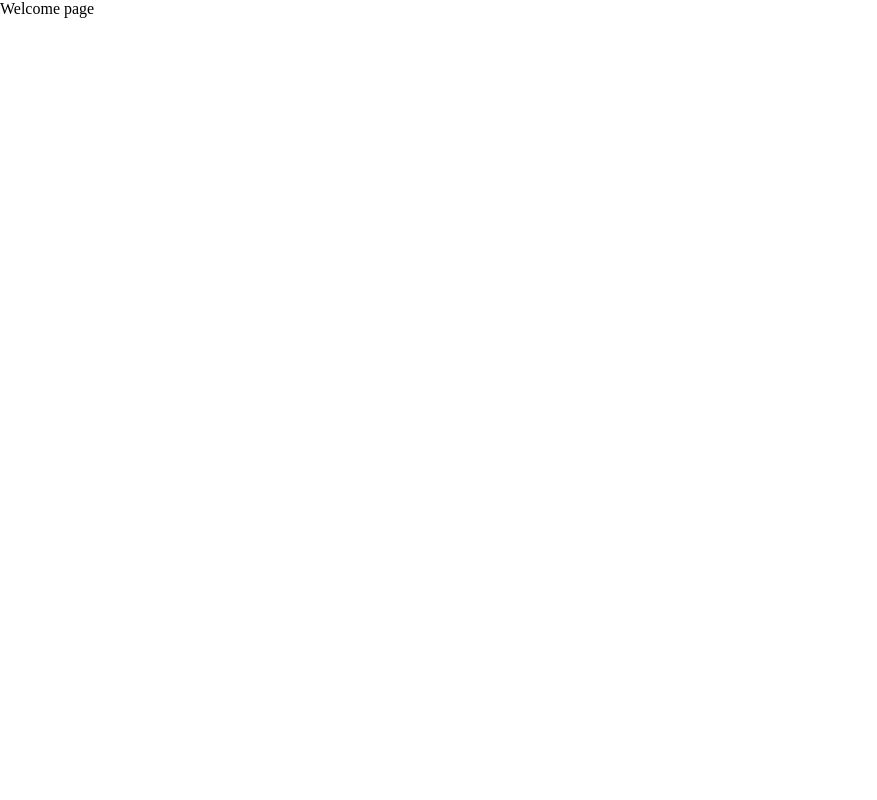
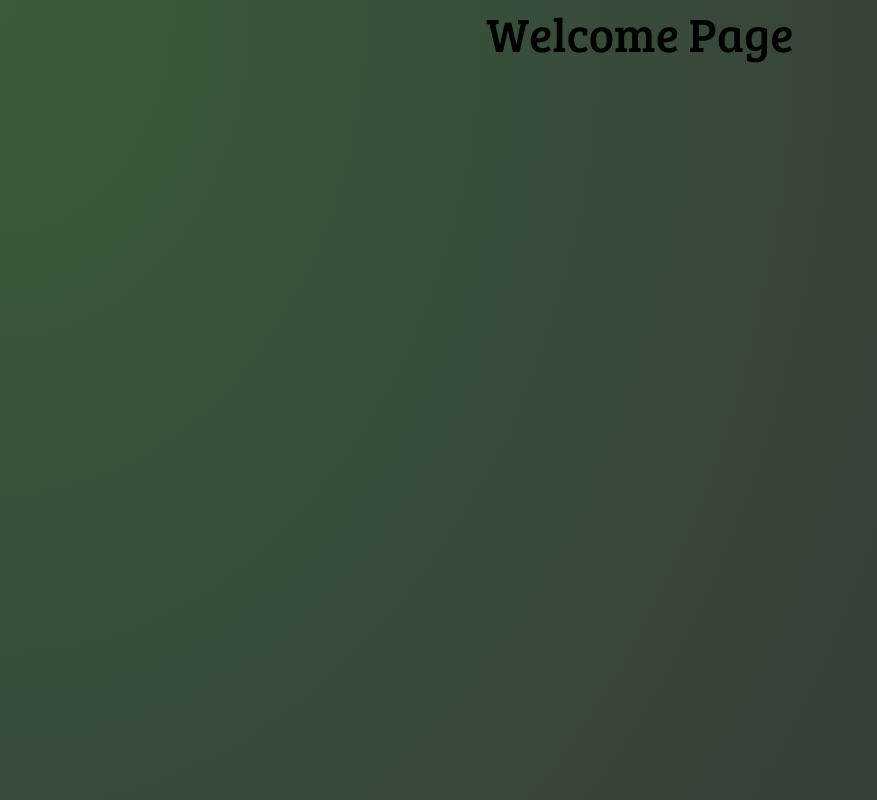
Before and after one commit to WebProjectsGH/seven-wonders, a React (Create React App) app: page /#/ in a window 1280 px wide. Shown: the whole page, without its empty margins (0-877 px from the left). Built offline with nearby package versions, Linux system fonts and the light colour scheme.

Commit message:
add page and typography components

```diff
--- a/src/app.css
+++ b/src/app.css
@@ -1,9 +1,23 @@
+@import url("https://fonts.googleapis.com/css2?family=Bree+Serif&display=swap");
+
+html {
+    font-size: 16px;
+}
+
+#root {
+    height: 100vh;
+}
+
 * {
     margin: 0;
     padding: 0;
     box-sizing: border-box;
 }
 
-#root {
-    height: 100vh;
+/* temp */
+.goldenText {
+    font-size: 3rem; /* 48px */
+    background-clip: text;
+    color: transparent;
+    background-image: linear-gradient(#b9b18e 50%, #7e7961 50%);
 }
--- a/src/app.routes.tsx
+++ b/src/app.routes.tsx
@@ -1,17 +1,17 @@
 import React, { FC, lazy } from "react";
 import { Navigate, Route, Routes } from "react-router-dom";
-import SuspenseWrapper from "./shared/utils/suspense-wrapper";
+import CSuspenseWrapper from "./shared/utils/c.suspense-wrapper";
 
 // ===== PAGES =====
-import WelcomePage from "./pages/welcome";
+import CWelcomePage from "./pages/welcome";
 // ===== LAZY PAGES =====
 const LazyPAge = lazy(() => import("./pages/lazy"));
 
 const AppRoutes: FC = () => {
     return (
         <Routes>
-            <Route path="/" element={<WelcomePage />} />
-            <Route path="/create-game" element={<SuspenseWrapper element={LazyPAge} />} />
+            <Route path="/" element={<CWelcomePage />} />
+            <Route path="/create-game" element={<CSuspenseWrapper element={LazyPAge} />} />
 
             {/*DEFAULT*/}
             <Route path="*" element={<Navigate to="/" />} />
--- a/src/app.tsx
+++ b/src/app.tsx
@@ -1,6 +1,6 @@
 import React from "react";
 import "./app.css";
-import ErrorBoundary from "./shared/utils/error-boundary";
+import CErrorBoundary from "./shared/utils/c.error-boundary";
 import { HashRouter as Router } from "react-router-dom";
 import { Store, StoreProvider } from "./store";
 import AppRoutes from "./app.routes";
@@ -9,13 +9,13 @@ const store = new Store();
 
 function App() {
     return (
-        <ErrorBoundary>
+        <CErrorBoundary>
             <StoreProvider value={store}>
                 <Router>
                     <AppRoutes />
                 </Router>
             </StoreProvider>
-        </ErrorBoundary>
+        </CErrorBoundary>
     );
 }
 
--- a/src/pages/welcome/index.tsx
+++ b/src/pages/welcome/index.tsx
@@ -1,7 +1,13 @@
 import { observer } from "mobx-react-lite";
 import React, { FC } from "react";
+import CPage from "../../shared/components/c.page";
+import CTypography from "../../shared/components/c.typography";
 
-const WelcomePage: FC = () => {
-    return <main>Welcome page</main>;
+const CWelcomePage: FC = () => {
+    return (
+        <CPage variant="centered">
+            <CTypography variant="h1">Welcome Page</CTypography>
+        </CPage>
+    );
 };
-export default observer(WelcomePage);
+export default observer(CWelcomePage);
--- /dev/null
+++ b/src/react-app-env.d.ts
@@ -0,0 +1 @@
+/// <reference types="react-scripts" />
--- /dev/null
+++ b/src/shared/components/c.page.tsx
@@ -0,0 +1,38 @@
+import React, { FC, ReactNode, CSSProperties } from "react";
+
+type TVariants = "default" | "centered";
+
+interface IProps {
+    variant?: TVariants;
+    style?: CSSProperties;
+    children?: ReactNode;
+}
+
+const variants: { [key in TVariants]: FC<IProps> } = {
+    default: (props: IProps) => <CDefaultPage {...props}></CDefaultPage>,
+    centered: (props: IProps) => <CCenteredPage {...props}></CCenteredPage>,
+};
+
+const CPage: FC<IProps> = (props) => {
+    return variants[props.variant || "centered"](props);
+};
+export default CPage;
+
+// Variants...
+const SxPage: CSSProperties = {
+    height: "100%",
+    background: `radial-gradient(100% 215.42% at 0% 0%, #3a5b3c 0%, #363a36 100%)`,
+};
+
+// default
+const SDefaultPage: CSSProperties = { ...SxPage };
+const CDefaultPage: FC<IProps> = ({ children }) => <main style={SDefaultPage}>{children}</main>;
+
+// centered
+const SCenteredPage: CSSProperties = {
+    ...SxPage,
+    display: "flex",
+    flexDirection: "column",
+    alignItems: "center",
+};
+const CCenteredPage: FC<IProps> = ({ children }) => <main style={SCenteredPage}>{children}</main>;
--- /dev/null
+++ b/src/shared/components/c.typography.tsx
@@ -0,0 +1,52 @@
+import React, { CSSProperties, FC, ReactNode } from "react";
+
+type TVariants = "h1" | "h2" | "h3" | "h4" | "h5" | "h6";
+
+interface IProps {
+    variant?: TVariants;
+    style?: CSSProperties;
+    children?: ReactNode;
+}
+
+const variants: { [key in TVariants]: FC<IProps> } = {
+    // h...
+    h1: (props: IProps) => <CH1 {...props}></CH1>,
+    h2: (props: IProps) => <CH2 {...props}></CH2>,
+    h3: (props: IProps) => <CH3 {...props}></CH3>,
+    h4: (props: IProps) => <CH4 {...props}></CH4>,
+    h5: (props: IProps) => <CH5 {...props}></CH5>,
+    h6: (props: IProps) => <CH6 {...props}></CH6>,
+};
+
+const CTypography: FC<IProps> = (props) => {
+    return variants[props.variant || "h3"](props);
+};
+export default CTypography;
+
+// h...
+const SHx: CSSProperties = { fontFamily: "'Bree Serif', serif", fontWeight: 400 };
+
+// h1
+const SH1: CSSProperties = { ...SHx, fontSize: "3rem" };
+const CH1: FC<IProps> = ({ style, children }) => <h1 style={{ ...SH1, ...style }}>{children}</h1>;
+
+// h2
+const SH2: CSSProperties = { ...SHx, fontSize: "2rem" };
+const CH2: FC<IProps> = ({ style, children }) => <h2 style={{ ...SH2, ...style }}>{children}</h2>;
+
+// h3
+const SH3: CSSProperties = { ...SHx, fontSize: "1.75rem" };
+
+const CH3: FC<IProps> = ({ style, children }) => <h3 style={{ ...SH3, ...style }}>{children}</h3>;
+
+// h4
+const SH4: CSSProperties = { ...SHx, fontSize: "1.5rem" };
+const CH4: FC<IProps> = ({ style, children }) => <h4 style={{ ...SH4, ...style }}>{children}</h4>;
+
+// h5
+const SH5: CSSProperties = { ...SHx, fontSize: "1.25rem" };
+const CH5: FC<IProps> = ({ style, children }) => <h5 style={{ ...SH5, ...style }}>{children}</h5>;
+
+// h6
+const SH6: CSSProperties = { ...SHx, fontSize: "1rem" };
+const CH6: FC<IProps> = ({ style, children }) => <h6 style={{ ...SH6, ...style }}>{children}</h6>;
--- a/src/shared/utils/error-boundary.tsx
+++ b/src/shared/utils/c.error-boundary.tsx
@@ -8,7 +8,7 @@ interface IState {
     hasError: boolean;
 }
 
-class ErrorBoundary extends Component<IProps, IState> {
+class CErrorBoundary extends Component<IProps, IState> {
     constructor(props: IProps) {
         super(props);
         this.state = { hasError: false };
@@ -28,4 +28,4 @@ class ErrorBoundary extends Component<IProps, IState> {
     }
 }
 
-export default ErrorBoundary;
+export default CErrorBoundary;
--- /dev/null
+++ b/src/shared/utils/c.suspense-wrapper.tsx
@@ -0,0 +1,16 @@
+import React, { FC, Suspense } from "react";
+
+interface IProps {
+    element: FC;
+    suspense?: FC;
+}
+
+const CSuspenseWrapper: FC<IProps> = ({ element: CElement, suspense: CSuspense }) => {
+    return (
+        <Suspense fallback={CSuspense ? <CSuspense /> : <div>Loading...</div>}>
+            <CElement />
+        </Suspense>
+    );
+};
+
+export default CSuspenseWrapper;
--- a/src/shared/utils/suspense-wrapper.tsx
+++ /dev/null
@@ -1,16 +0,0 @@
-import React, { FC, Suspense } from "react";
-
-interface IProps {
-    element: FC;
-    suspense?: FC;
-}
-
-const SuspenseWrapper: FC<IProps> = ({ element: ElementComp, suspense: SuspenseComp }) => {
-    return (
-        <Suspense fallback={SuspenseComp ? <SuspenseComp /> : <div>Loading</div>}>
-            <ElementComp />
-        </Suspense>
-    );
-};
-
-export default SuspenseWrapper;
```
Also changed, not shown: src/assets/noise.png (added).
